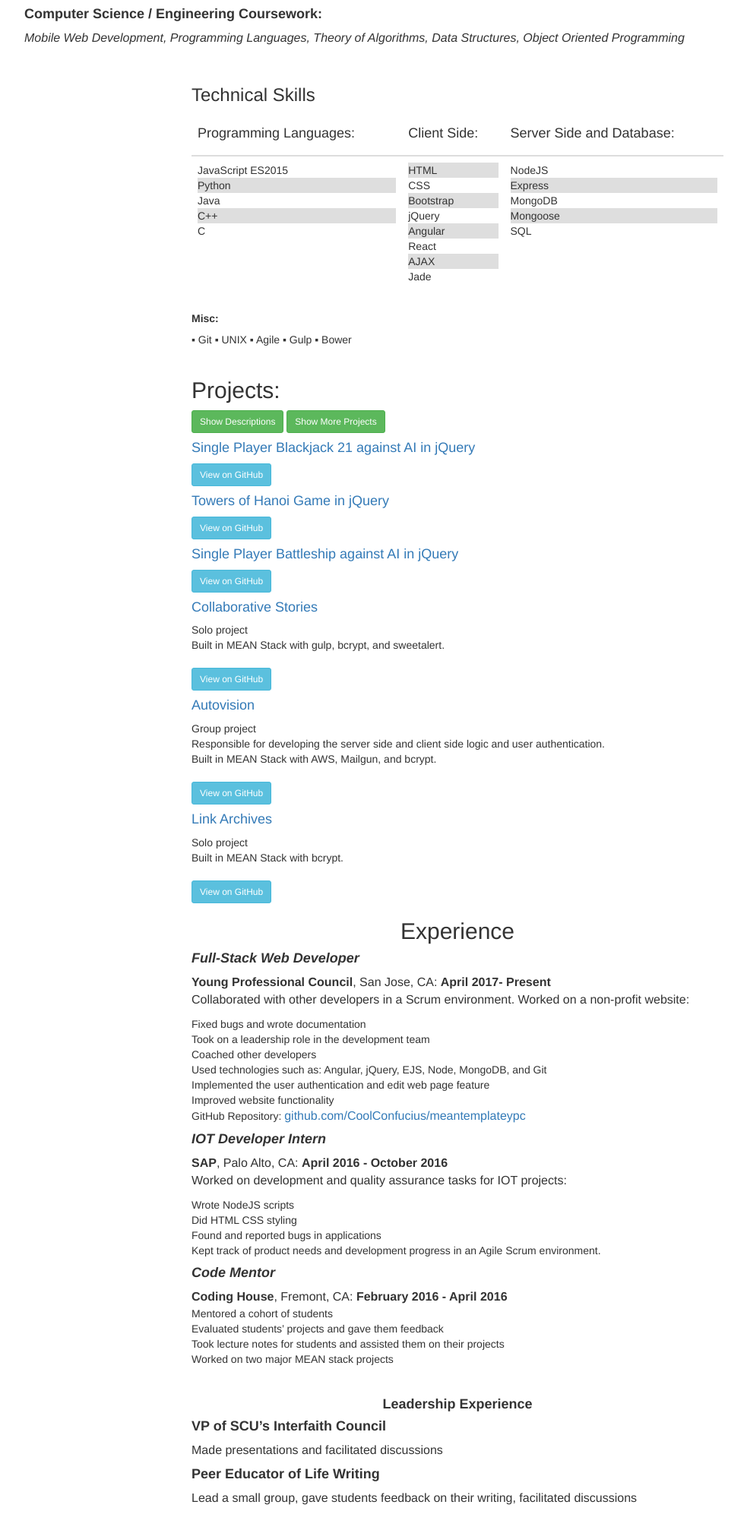
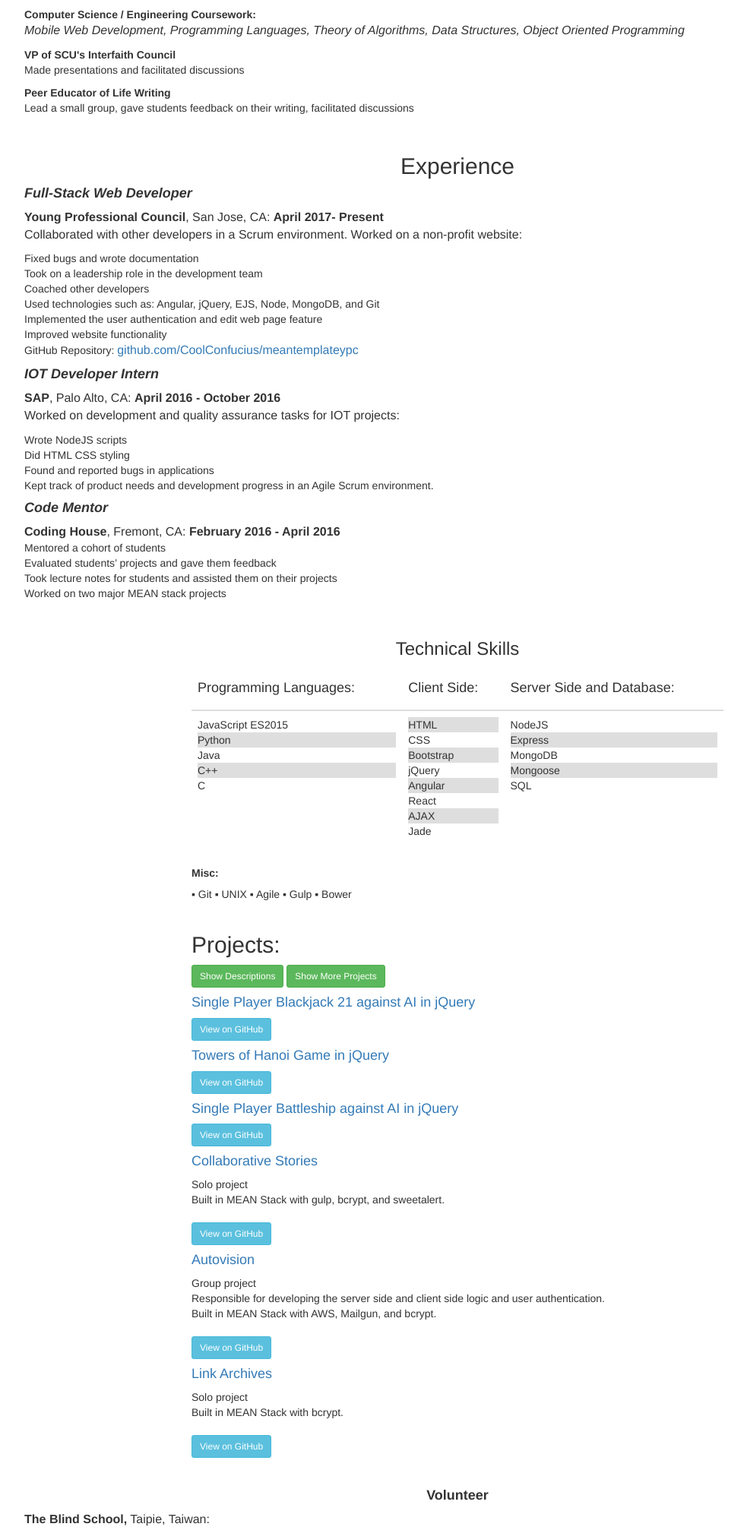
Before and after one commit to CoolConfucius/NationalUniversityShowcase, a plain HTML site: page index.html at #!/resume in a window 1280 px wide. Shown: the part 921-2935 px from the top of the page at 76% size, without its empty margins (38-1021 px from the left). Drawn offline with nearby package versions, Linux system fonts and the light colour scheme; some packages are replaced by stand-ins of ours.

Commit message:
moved up experience to just below education

```diff
--- a/html/resume.html
+++ b/html/resume.html
@@ -29,10 +29,57 @@
         <li><i>Part of Pi Mu Epsilon Computing Honors Society and Kappa Delta Pi Education Honors Society</i></li>
         <li><i>Teaching Assistant and Grader, Founder of SCU Peer Support</i></li>
       </ul>
-      <h4><b>Computer Science / Engineering Coursework:</b></h4><p><i>Mobile Web Development, Programming Languages, Theory of Algorithms, Data Structures, Object Oriented Programming </i></p>
+      <b>Computer Science / Engineering Coursework:</b><p><i>Mobile Web Development, Programming Languages, Theory of Algorithms, Data Structures, Object Oriented Programming </i></p>
+      <b>VP of SCU's Interfaith Council</b>
+      <ul><li>Made presentations and facilitated discussions</li></ul>
+      <b>Peer Educator of Life Writing</b>
+      <ul>
+        <li>Lead a small group, gave students feedback on their writing, facilitated discussions</li>
+      </ul>
+
+
+    <br>
+
+  <!-- <div class="centerblock centertext"> -->
+    <!-- <div class="centerblock"> -->
+    <div>
+      <h2 class="centertext">Experience </h2>
+      <h4><b><i>Full-Stack Web Developer</i></b></h4>
+      <span><b>Young Professional Council</b>, San Jose, CA: <b>April 2017- Present</b></span>
+      <p>Collaborated with other developers in a Scrum environment. Worked on a non-profit website: </p>
+      <ul>
+        <li>Fixed bugs and wrote documentation</li>
+        <li>Took on a leadership role in the development team </li>
+        <li>Coached other developers </li>
+        <li>Used technologies such as: Angular, jQuery, EJS, Node, MongoDB, and Git</li>
+        <li>Implemented the user authentication and edit web page feature </li>
+        <li>Improved website functionality  </li>
+        <li>GitHub Repository:  <a href="https://github.com/CoolConfucius/meantemplateypc">github.com/CoolConfucius/meantemplateypc</a> </li>
+      </ul>
+
+      <h4><b><i>IOT Developer Intern</i></b></h4>
+      <span><b>SAP</b>, Palo Alto, CA: <b>April 2016 - October 2016</b></span>
+      <p>Worked on development and quality assurance tasks for IOT projects:</p>
+      <ul>
+        <li>Wrote NodeJS scripts</li>
+        <li>Did HTML CSS styling</li>
+        <li>Found and reported bugs in applications </li>
+        <li>Kept track of product needs and development progress in an Agile Scrum environment.</li>
+      </ul>
+
+      <h4><b><i>Code Mentor</i></b></h4>
+      <span><b>Coding House</b>, Fremont, CA: <b>February 2016 - April 2016</b></span>
+      <ul>
+        <li>Mentored a cohort of students </li>
+        <li>Evaluated students’ projects and gave them feedback</li>
+        <li>Took lecture notes for students and assisted them on their projects</li>
+        <li>Worked on two major MEAN stack projects</li>
+      </ul>
+    </div>
+
     <br>
     <div class="centerblock">
-      <h3>Technical Skills</h3>
+      <h3 class="centertext">Technical Skills</h3>
       <table class="table">
         <thead>
           <tr>
@@ -266,49 +313,6 @@
 
 
 
-    <!-- <div class="centerblock centertext"> -->
-    <div class="centerblock">
-      <h2 class="centertext">Experience </h2>
-      <h4><b><i>Full-Stack Web Developer</i></b></h4>
-      <span><b>Young Professional Council</b>, San Jose, CA: <b>April 2017- Present</b></span>
-      <p>Collaborated with other developers in a Scrum environment. Worked on a non-profit website: </p>
-      <ul>
-        <li>Fixed bugs and wrote documentation</li>
-        <li>Took on a leadership role in the development team </li>
-        <li>Coached other developers </li>
-        <li>Used technologies such as: Angular, jQuery, EJS, Node, MongoDB, and Git</li>
-        <li>Implemented the user authentication and edit web page feature </li>
-        <li>Improved website functionality  </li>
-        <li>GitHub Repository:  <a href="https://github.com/CoolConfucius/meantemplateypc">github.com/CoolConfucius/meantemplateypc</a> </li>
-      </ul>
-
-      <h4><b><i>IOT Developer Intern</i></b></h4>
-      <span><b>SAP</b>, Palo Alto, CA: <b>April 2016 - October 2016</b></span>
-      <p>Worked on development and quality assurance tasks for IOT projects:</p>
-      <ul>
-        <li>Wrote NodeJS scripts</li>
-        <li>Did HTML CSS styling</li>
-        <li>Found and reported bugs in applications </li>
-        <li>Kept track of product needs and development progress in an Agile Scrum environment.</li>
-      </ul>
-
-      <h4><b><i>Code Mentor</i></b></h4>
-      <span><b>Coding House</b>, Fremont, CA: <b>February 2016 - April 2016</b></span>
-      <ul>
-        <li>Mentored a cohort of students </li>
-        <li>Evaluated students’ projects and gave them feedback</li>
-        <li>Took lecture notes for students and assisted them on their projects</li>
-        <li>Worked on two major MEAN stack projects</li>
-      </ul>
-
-
-
-      <br>
-      <h4 class="centertext"><b>Leadership Experience</b></h4>
-      <h4><b>VP of SCU’s Interfaith Council</b></h4>
-      <p>Made presentations and facilitated discussions</p>
-      <h4><b>Peer Educator of Life Writing</b></h4>
-      <p>Lead a small group, gave students feedback on their writing, facilitated discussions</p>
 
       <br>
       <h4 class="centertext"><b>Volunteer</b></h4>
@@ -322,7 +326,6 @@
       <p><b>Bellarmine College Prep, </b>San Jose, CA: </p>
       <p><i>One-on-one tutored AP Mandarin Chinese</i></p>
 
-    </div>
 
 
   </div>
```
